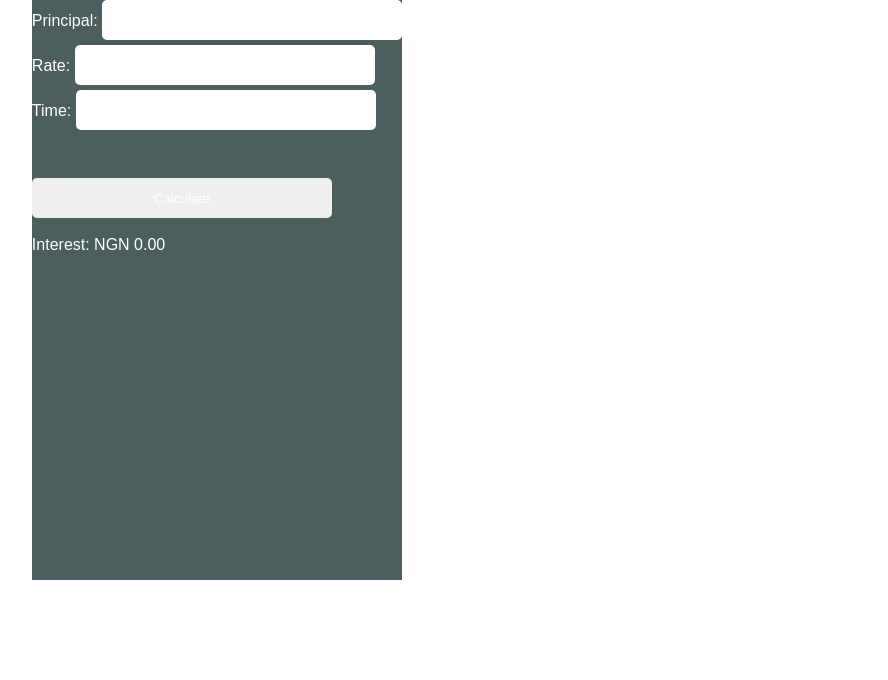
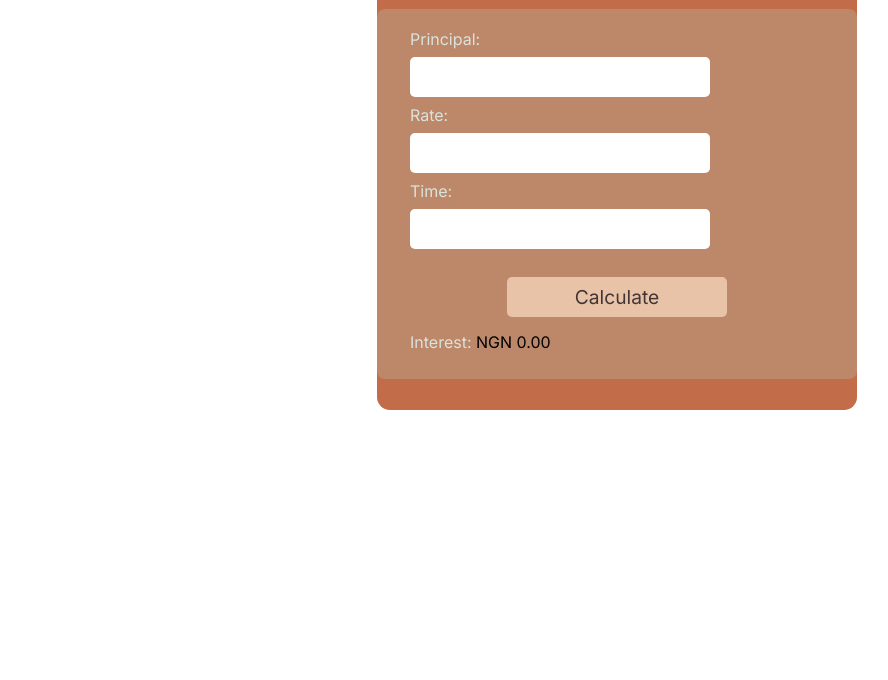
Before and after one commit to Nfeoye/Calculator, a plain HTML site: page index.html in a window 1280 px wide. Shown: the part 120-800 px from the top of the page, without its empty margins (23-911 px from the left). Drawn offline with Linux system fonts and the light colour scheme.

Commit message:
good work

```diff
--- a/calculator.css
+++ b/calculator.css
@@ -1,21 +1,25 @@
 *{
     padding: 0;
-    margin: 0;
+    margin: auto;
     box-sizing: border-box;
-    color: white;
-    font-family: Arial, Helvetica, sans-serif;
+    color: black;
+    font-family: "Inter", sans-serif;
 }
 body{
+    max-width: 600px;
+    height: 500px;
+}
+.container{
     max-width: 480px;
-    height: 700px;
-    display: flex;
+    margin-top: 30px;
+    height: 500px;
+    background-color: #c26c49;
     align-items: center;
     justify-content: center;
+    border-radius: 13px;
 }
-.container{
-    max-width: 420px;
-    height: 700px;
-    background-color: #4c5e5e;
+p{
+    color: #d8e3dd;
 }
 .title{
     text-align: center;
@@ -23,27 +27,41 @@ body{
     padding: 25px;
 }
 .form-section{
-    height: 400px;
-    margin-top: 20px;
+    height: 370px;
+    margin-top: px;
+    background-color: #bd8869;
+    border-radius: 8px;
+}
+form{
+    margin-left: 25px;
+    padding-top: 20px;
 }
 input{
-
     border-style: none;
-
     border-radius: 5px;
     height:40px;
     width: 300px;
-    color: white;
-    margin-top: 5px;
+    color: black;
+    margin: 8px;
+
     font-size: larger;
     padding-left: 8px;
 }
-
+.name{
+    margin-left: 8px;
+}
 button{
-    width: 300px;
+    width: 220px;
     border-style: none;
     height: 40px;
     border-radius: 5px;
-    margin-top: 30px;
-    background-color: ;
+    margin-top: 20px;
+    margin-left: 105px;
+    background-color: #e8c3a8;
+    color: #443636;
+    font-size: larger;
 }
+#total{
+    margin-top: 15px;
+    margin-left: 8px;
+}
--- a/index.html
+++ b/index.html
@@ -14,19 +14,19 @@
 </head>
 <body>
     <div class="container">
-        <h1 class="title">Simple Interest</h1>
+        <p class="title">Simple Interest</p>
         <div class="form-section">
         <form action="">
-           <label for="" class="principal">Principal:</label>
-           <input type="number" id="principal"><br>
+           <label for="" class="principal"><p class="name">Principal:</p></label>
+           <input type="number" id="principal">
 
-           <label for="" class="rate">Rate:</label>
-           <input type="number" id="rate"> <br>
+           <label for="" class="rate"><p class="name">Rate:</p></label>
+           <input type="number" id="rate">
 
-           <label for="" class="time">Time:</label>
-           <input type="number" id="time"> <br> <br>
+           <label for="" class="time"><p class="name">Time:</p></label>
+           <input type="number" id="time">
 
-           <button type="button" id="click" onclick="calculate()">Calculate</button><br><br>
+           <button type="button" id="click" onclick="calculate()">Calculate</button>
   <p id="total">Interest: <span id="total-interest">NGN 0.00</span></p>
         </form>
     </div>
```
